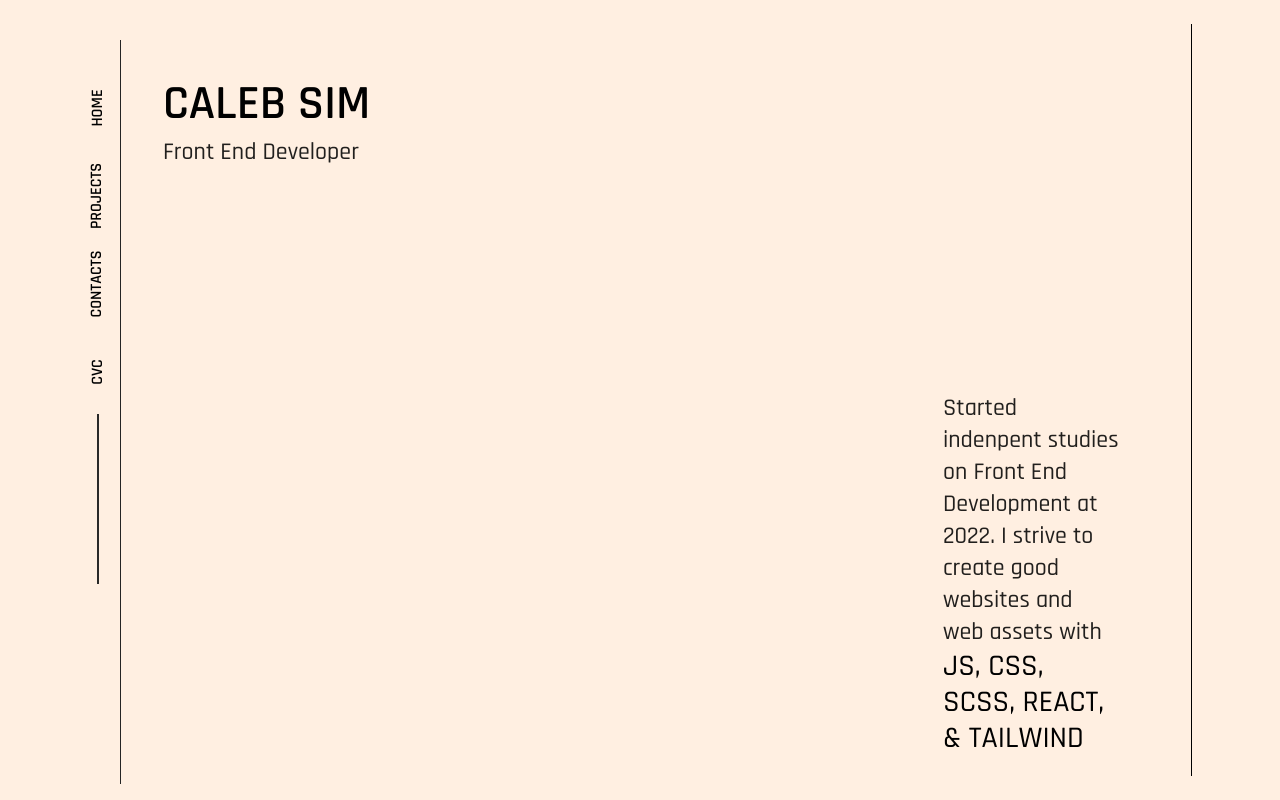
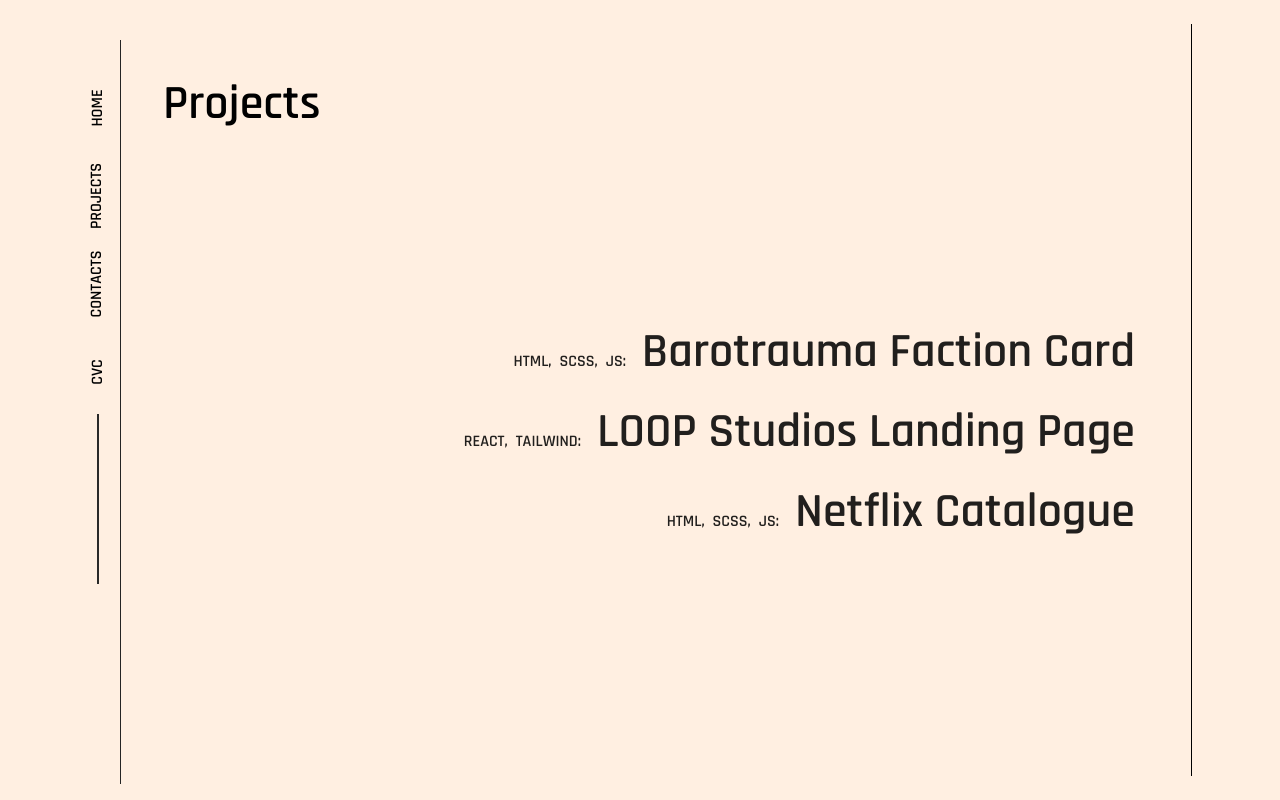
Before and after one commit to CodeLamp168/Caleb-Dylan-Sim-Portfolio, a React (Vite) app: page /Caleb-Dylan-Sim-Portfolio/Projects in a window 1280 px wide. Built offline with nearby package versions, Linux system fonts and the light colour scheme.

Commit message:
Project Templates

```diff
--- a/src/App.jsx
+++ b/src/App.jsx
@@ -1,4 +1,5 @@
 import Home from "./assets/Home"
+import Projects from "./assets/Projects"
 
 function App() {
  function LoadingScreen(){
@@ -45,8 +46,8 @@
 
         </nav>
 
-      <div className="main-wrap  border-black   md:border-r md:p-0 md:p-4 md:my-6 md:mr-6 overflow-y-scroll">
-        <Home/>
+      <div className="main-wrap  border-black  md:border-r md:p-0 md:p-4 md:my-6 md:mr-6 overflow-hidden">
+        <Projects/>
       </div>
 
 
--- a/src/assets/Home.jsx
+++ b/src/assets/Home.jsx
@@ -1,6 +1,6 @@
 export default function Home(){
 
-    function AssetHeader(){
+    function HomeHeader(){
 
         return(
         <div className="title-header border-black py-6 text-center md:text-left w-full max-w-xs md:max-w-xl">
@@ -10,7 +10,7 @@
         )
     }
 
-    function AssetDetails(){
+    function HomeDetails(){
 
         return(
         <div className="md:absolute text-2xl w-72 md:w-44 md:right-14 md:bottom-1">
@@ -21,9 +21,9 @@
 
 
     return(
-    <div className="Asset-content home-main-div flex flex-col  items-center md:block min-h-full p-4  relative">
-        <AssetHeader/>
-        <AssetDetails/>
+    <div className="Asset-content home-main-div flex flex-col  items-center md:block min-h-full p-4  relative ">
+        <HomeHeader/>
+        <HomeDetails/>
     </div>
     )
 }
--- a/src/assets/Projects.jsx
+++ b/src/assets/Projects.jsx
@@ -1,12 +1,62 @@
 export default function Projects(){
 
+    function ProjectHeader(){
+
+        return(
+        <div className="title-header py-6 text-center md:text-left w-full max-w-xs md:max-w-xl">
+          <h1 className="text-5xl text-black font-semibold">Projects</h1>
+        </div>
+        )
+    }
+
+    function ProjectLists(){
+
+
+        return(
+            <div className="max-w-max md:absolute md:right-8 md:top-72">
+                <ul className="text-right flex flex-col items-center lg:items-end gap-8">
+                    <div className="flex flex-col lg:flex-row items-center lg:items-baseline w-72 lg:w-auto">
+                        <ul className=" flex gap-2 px-2 font-semibold">
+                            <p>HTML,</p>
+                            <p>SCSS,</p>
+                            <p>JS:</p>
+                        </ul>
+                        <li className=" px-2 text-left lg:text-right text-5xl font-semibold">
+                            <a  href="#">Barotrauma Faction Card</a>
+                        </li>
+                    </div>
+
+                    <div className="flex flex-col lg:flex-row items-center lg:items-baseline w-72 lg:w-auto ">
+                        <ul className=" flex gap-2 px-2 font-semibold">
+                            <p>REACT,</p>
+                            <p>TAILWIND:</p>
+                        </ul>
+                        <li className=" px-2 text-left lg:text-right text-5xl font-semibold">
+                            <a  href="#">LOOP Studios Landing Page</a>
+                        </li>
+                    </div>
+
+                    <div className="flex flex-col lg:flex-row items-center lg:items-baseline w-72 lg:w-auto ">
+                        <ul className=" flex gap-2 px-2 font-semibold">
+                            <p>HTML,</p>
+                            <p>SCSS,</p>
+                            <p>JS:</p>
+                        </ul>
+                        <li className="px-2 text-left lg:text-right text-5xl font-semibold">
+                            <a  href="#">Netflix Catalogue</a>
+                        </li>
+                    </div>
+
+                </ul>
+            </div>
+        )
+    }
 
 
     return(
-    <div className="Asset-content min-h-full p-4">
-         <div className="border border-red-200 md:max-w-xl">
-          <h1 className="text-5xl">Projects</h1>
-        </div>
+    <div className="Asset-content home-main-div flex flex-col  items-center md:block min-h-full p-4  relative">
+        <ProjectHeader/>
+        <ProjectLists />
     </div>
     )
 }
```
